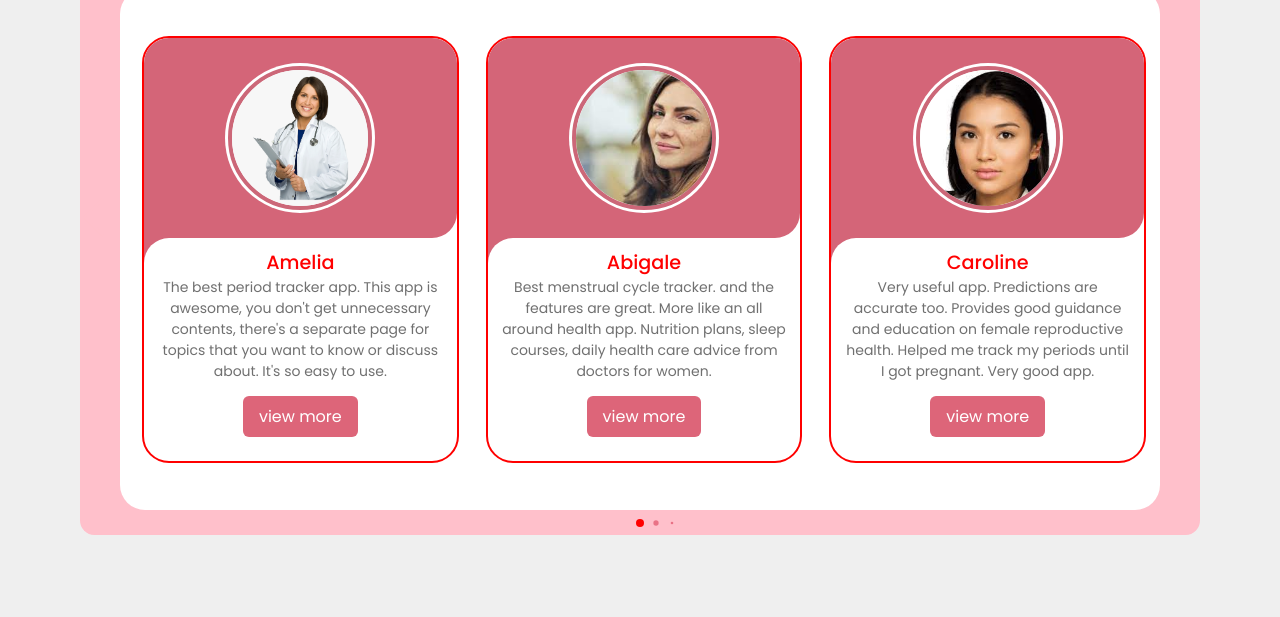
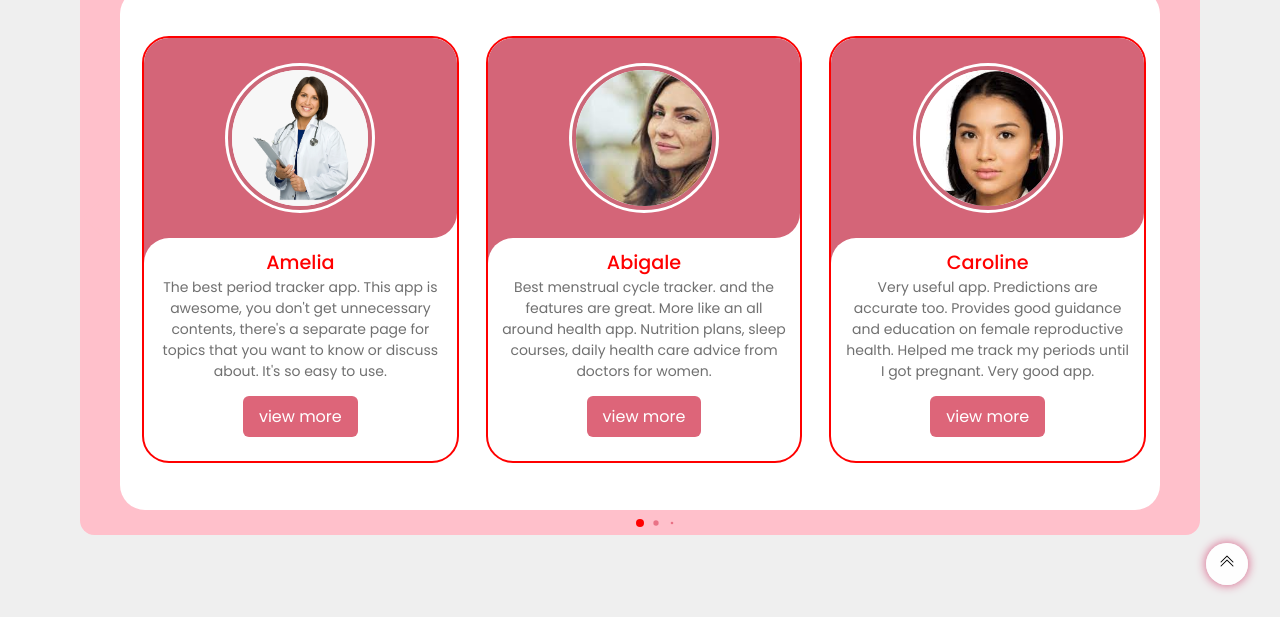
Before and after one commit to nisha331/flow_cycle1, a plain HTML site: page testimonial.html in a window 1280 px wide. Shown: the part 183-800 px from the top of the page. Drawn offline with Linux system fonts and the light colour scheme.

Commit message:
Add scroll to top button (#63)
* Update womenhealth.html

* Update testimonial.html

* Update pregnancy.html

* Update ovulation.html

* Update menstrualcycle.html

* Update faq.html

* Update exercises.html

* Update about.html

* Add files via upload

* Add files via upload

```diff
--- /dev/null
+++ b/css_files/scrolltoTop.css
@@ -0,0 +1,21 @@
+.scrollToTopContainer {
+    position: fixed;
+    bottom: 0;
+    right: 0;
+    margin: 0 2rem 2rem 0;
+
+    height: fit-content;
+    width: fit-content;
+    z-index: 100000;
+  }
+
+  .scrollToTopButton {
+    border-radius: 100%;
+    height: 42px;
+    width: 42px;
+    background-color: rgba(255, 255, 255, 0.9);
+
+    border: 0;
+    cursor: pointer;
+    box-shadow: 0px 0px 10px 1px palevioletred;
+  }
--- a/testimonial.html
+++ b/testimonial.html
@@ -8,7 +8,8 @@
 
     <link rel="stylesheet" href="../css_files/swiper-bundle.min.css">
 
-    <link rel="stylesheet" href="../css_files/testimonial.css">
+    <link rel="stylesheet" href="css_files/scrolltoTop.css">
+    <link rel="stylesheet" href="css_files/testimonial.css">
 
 </head>
 
@@ -41,7 +42,7 @@
                         <span class="overlay"> </span>
 
                         <div class="card-image">
-                            <img src="../images/face2.jpeg" alt=" " class="card-img">
+                            <img src="images/face2.jpeg" alt=" " class="card-img">
                         </div>
                     </div>
                     <div class="card-content">
@@ -187,10 +188,30 @@
         <div class="swiper-button-prev swiper-navBtn"></div>
         <div class="swiper-pagination"></div>
     </div>
-
+    <div class="scrollToTopContainer">
+        <button id="scrollToButton" class="HideElement scrollToTopButton" title="Click to scroll top">
+          <img src="images/Chevron.svg" alt="Scroll-To-Top" />
+        </button>
 </body>
 
 <script src="../js_files/swiper-bundle.min.js"></script>
 <script src="../js_files/testimonial.js"></script>
+<script>
+    const scrollToTopHandler = () => {
+  let btn = document.getElementById("scrollToButton");
+  if (window.scrollY > 500) {
+    btn.className = "scrollToTopButton";
+  } else {
+    btn.className = "HideElement scrollToTopButton";
+  }
+}
+window.addEventListener("scroll", scrollToTopHandler);
+document.getElementById("scrollToButton").addEventListener("click", () => {
+  window.scrollTo({
+    top: 0,
+    behavior: "smooth"
+  });
+})
+  </script>
 
 </html>
```
Also changed, not shown: about.html (+23 -1 lines), exercises.html (+25 -0 lines), faq.html (+23 -1 lines), menstrualcycle.html (+23 -1 lines), ovulation.html (+22 -1 lines), pregnancy.html (+24 -0 lines), womenhealth.html (+27 -5 lines), images/Chevron.svg (added).
